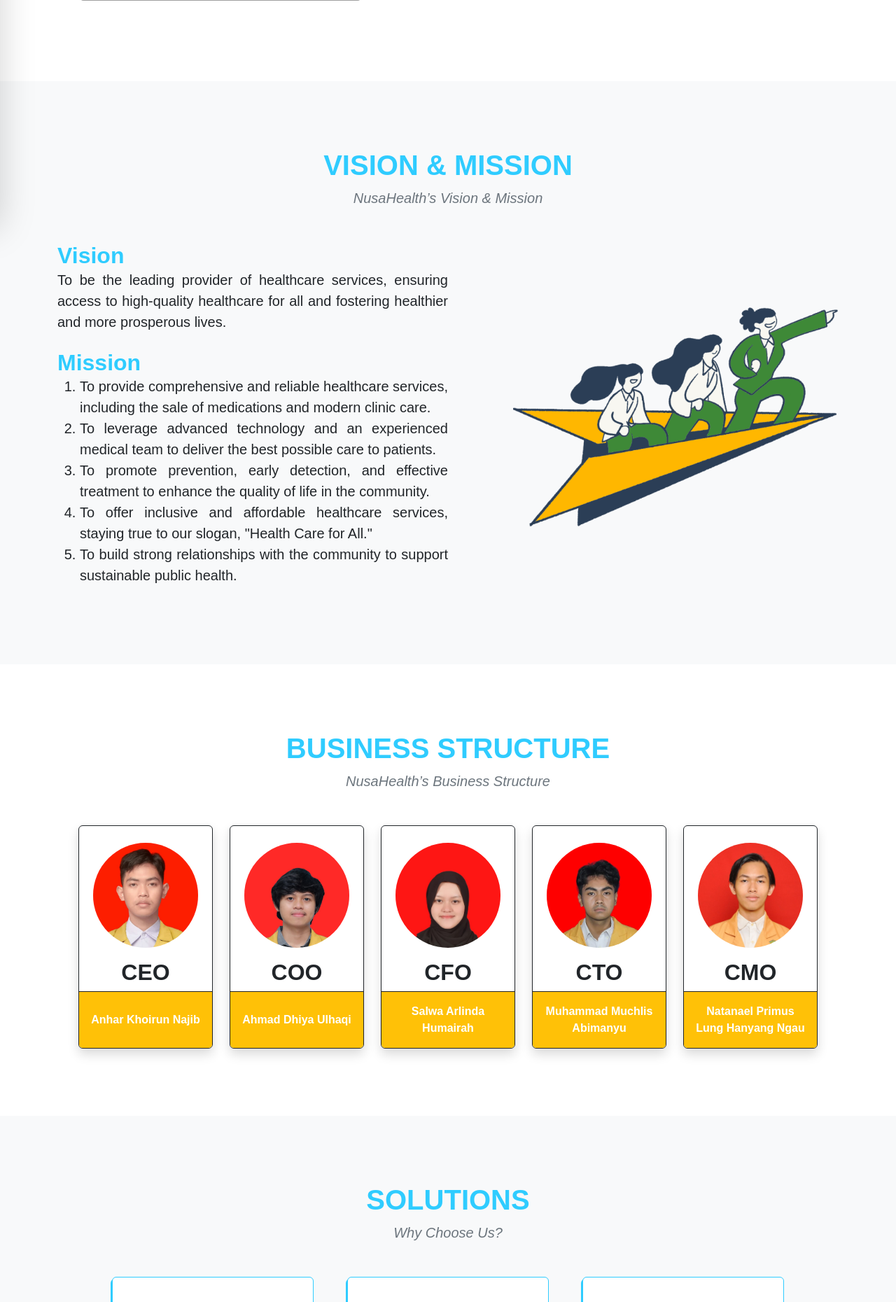
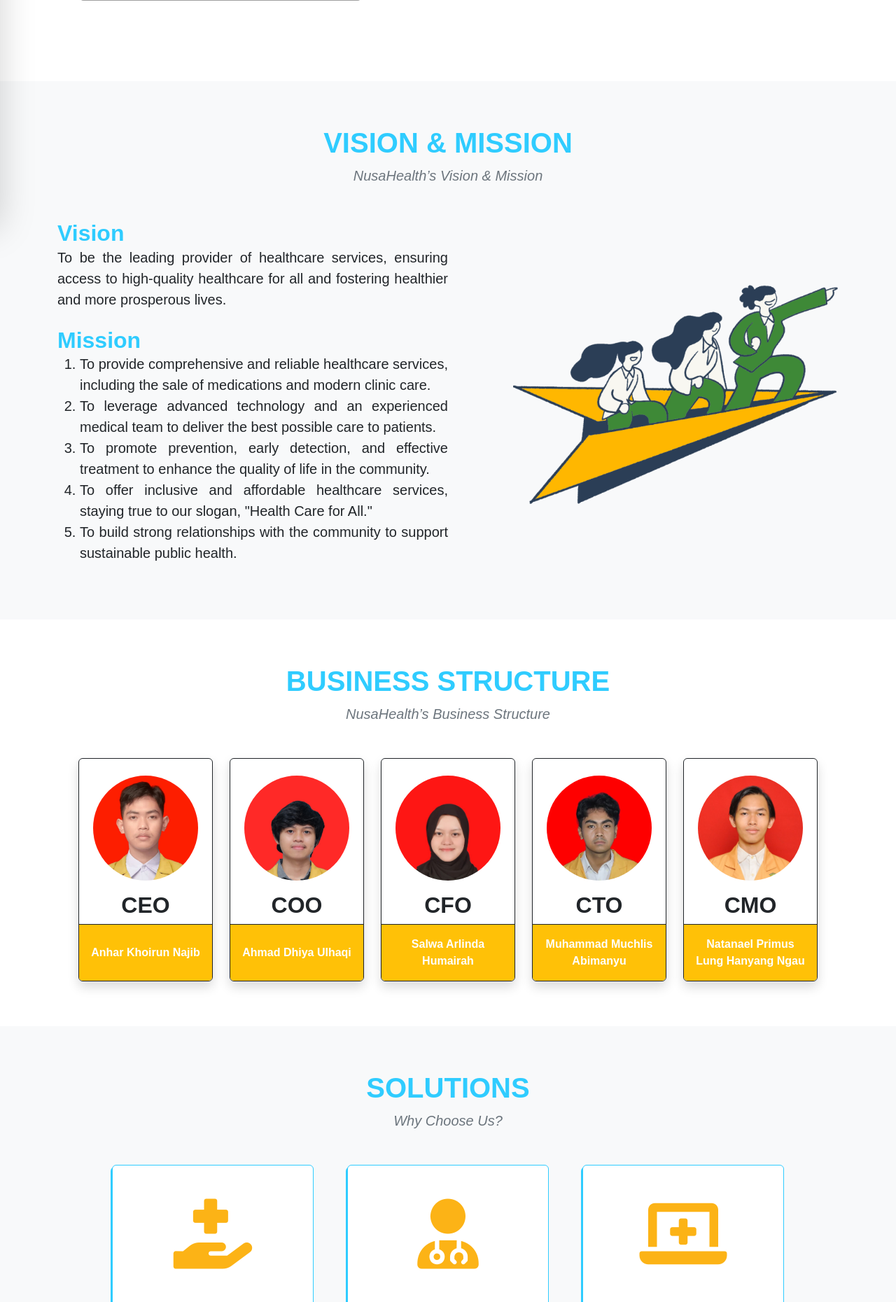
Before and after one commit to Anhar12/NusaHealth, a Django app: page /about in a window 1280 px wide. Shown: the part 490-2350 px from the top of the page at 70% size. Run offline with Django 5.2, Linux system fonts and the light colour scheme; data comes from the database, SQL or seed files in the repository; both versions use the stored data as it was after the commit; parts of the project's set-up code (start-up, migrations or seed data) failed here and were passed over; some libraries are stand-ins or nearby versions; grey boxes are pictures that could not be loaded.

Commit message:
fix slider, about

```diff
--- a/NusaHealthCompany/NusaHealthApp/templates/Home/about.html
+++ b/NusaHealthCompany/NusaHealthApp/templates/Home/about.html
@@ -23,7 +23,7 @@
 <!-- Philosophy end -->
 
 <!-- Vision & Mission Start -->
-<section id="vision&mission" class="py-5 bg-light">
+<section id="vision&mission" class="py-3 bg-light">
     <div class="container py-5">
         <h1 class="text-center fw-bold text-primary">VISION & MISSION</h1>
         <p class="lead mb-5 text-secondary text-center"><i>NusaHealth’s Vision & Mission</i></p>
@@ -51,7 +51,7 @@
 <!-- Vision & Mission End -->
 
 <!-- Business Structure Start -->
-<section id="business-structure" class="py-5">
+<section id="business-structure" class="py-3">
     <div class="container py-5">
         <h1 class="text-center fw-bold text-primary">BUSINESS STRUCTURE</h1>
         <p class="lead mb-5 text-secondary text-center"><i>NusaHealth’s Business Structure</i></p>
@@ -127,7 +127,7 @@
 
 
 <!-- WhyChooseUs start -->
-<section id="solutions" class="py-5 bg-light">
+<section id="solutions" class="py-3 bg-light">
     <div class="container py-5">
         <h1 class="text-center fw-bold text-primary">SOLUTIONS</h1>
         <p class="lead mb-5 text-secondary text-center"><i>Why Choose Us?</i></p>
```
Also changed, not shown: NusaHealthCompany/NusaHealthApp/templates/Home/index.html (+6 -6 lines), NusaHealthCompany/db.sqlite3.
